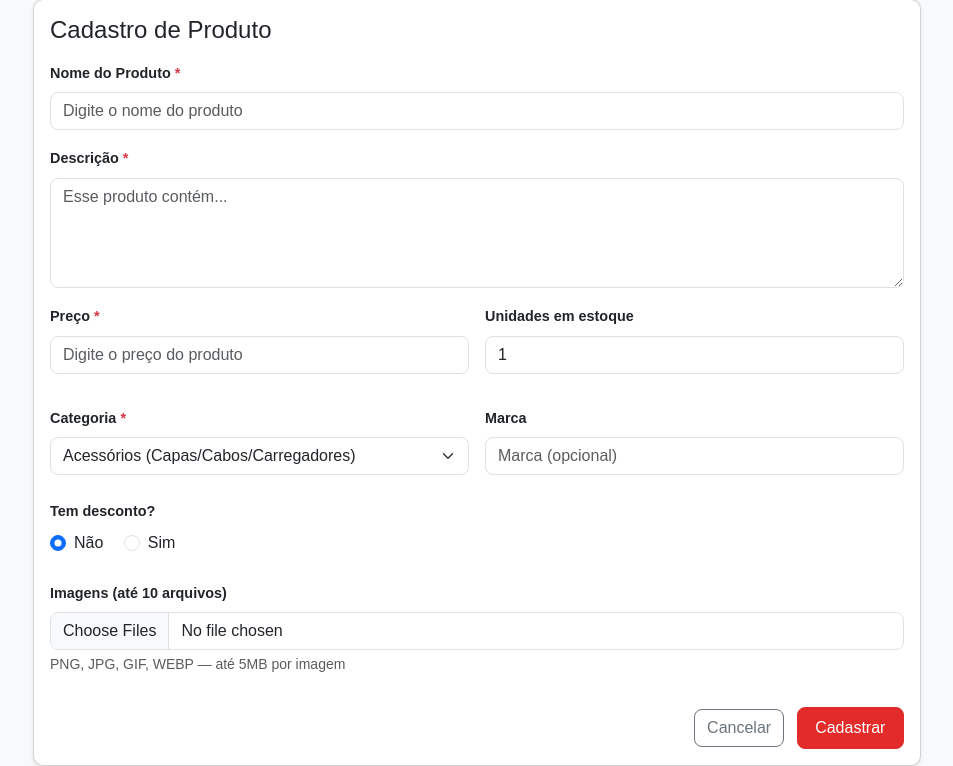
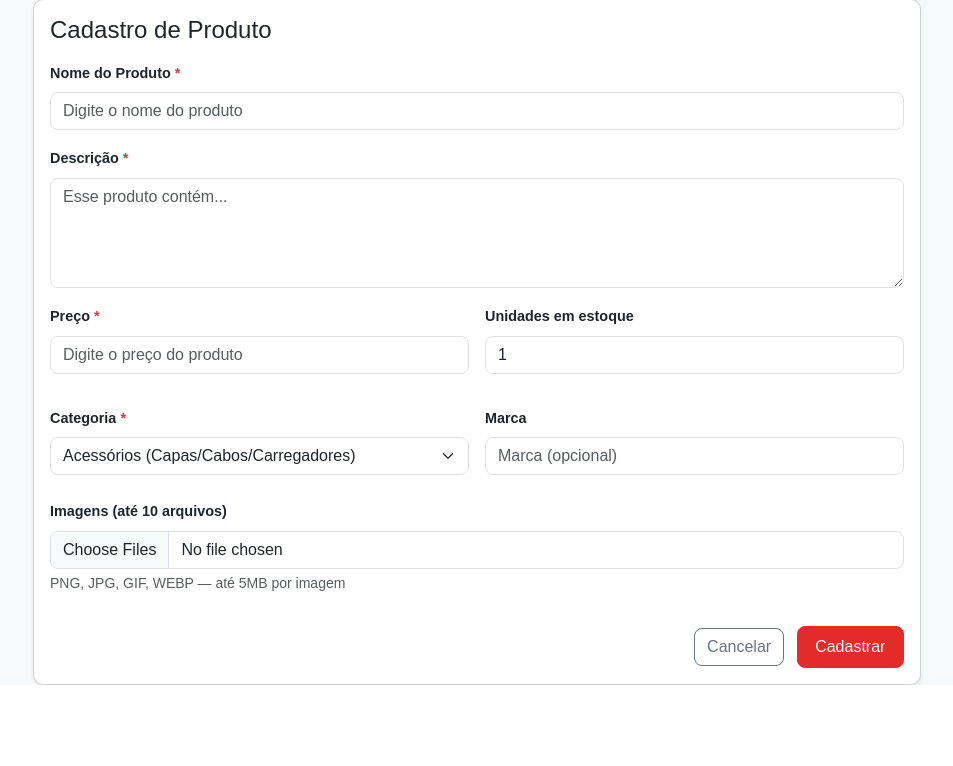
Before and after one commit to lobomaudani/ProjetoPPI_Shoptime, a PHP site: page /cadastroProdutos.php in a window 1280 px wide. Shown: the part 148-914 px from the top of the page, without its empty margins (163-1116 px from the left). After the commit the page ends 833 px from the top, so only its background shows below. Run offline with PHP 8.4, Linux system fonts and the light colour scheme; data comes from the database, SQL or seed files in the repository.

Commit message:
Revert "Ajustes"

```diff
--- a/cadastroProdutos.php
+++ b/cadastroProdutos.php
@@ -1,5 +1,8 @@
 <?php
 session_start();
+
+// Avoid printing deprecation/notice messages into the HTML (they were showing up inside form fields)
+// You can remove or adjust this in development if you want to see notices again.
 error_reporting(E_ALL & ~E_DEPRECATED & ~E_NOTICE);
 
 include_once "connections/conectarBD.php";
@@ -7,10 +10,6 @@ include_once __DIR__ . '/includes/user_helpers.php';
 $mensagem_status = '';
 $tipo_mensagem = '';
 $imagensSalvas = [];
-
-// novo: estado do campo desconto (mantém valores entre requisições)
-$tem_desconto = '0'; // '1' = sim, '0' = não
-$desconto = '';
 
 // Edit mode: if id provided, load product and images for editing
 $editId = isset($_GET['id']) ? (int) $_GET['id'] : 0;
@@ -31,20 +30,6 @@ if ($editId > 0) {
             header('Location: meusProdutos.php');
             exit;
         }
-
-        // preencher estado do desconto se tabela tiver coluna relevante
-        if (is_array($editingProduct)) {
-            if (array_key_exists('TemDesconto', $editingProduct)) {
-                $tem_desconto = ($editingProduct['TemDesconto'] ? '1' : '0');
-            } elseif (array_key_exists('Desconto', $editingProduct) && $editingProduct['Desconto'] !== null && $editingProduct['Desconto'] !== '') {
-                // se existe apenas o valor do desconto, marcamos como sim
-                $tem_desconto = '1';
-            }
-            if (array_key_exists('Desconto', $editingProduct)) {
-                $desconto = $editingProduct['Desconto'];
-            }
-        }
-
         $imgq = $conexao->prepare('SELECT idEnderecoImagem, ImagemUrl FROM enderecoimagem WHERE Produtos_idProdutos = :pid');
         $imgq->execute([':pid' => $editId]);
         $existingImages = $imgq->fetchAll(PDO::FETCH_ASSOC);
@@ -79,30 +64,6 @@ if ($_SERVER['REQUEST_METHOD'] === 'POST') {
     $unidades = htmlspecialchars(trim($_POST['unidades'] ?? ''));
     $categoria = htmlspecialchars(trim($_POST['categoria'] ?? ''));
     $marca = htmlspecialchars(trim($_POST['marca'] ?? ''));
-
-    // novo: ler seleção de desconto e validar (mantém estado do formulário)
-    $tem_desconto = (isset($_POST['tem_desconto']) && ($_POST['tem_desconto'] === '1')) ? '1' : '0';
-    $desconto = trim($_POST['desconto'] ?? '');
-    if ($tem_desconto === '1') {
-        // aceitar vírgula e ponto como separador decimal
-        $desconto_raw = str_replace(',', '.', $desconto);
-        if ($desconto_raw === '' || !is_numeric($desconto_raw)) {
-            $mensagem_status = 'Informe um valor de desconto válido (0-60).';
-            $tipo_mensagem = 'danger';
-        } else {
-            $dval = (float) $desconto_raw;
-            if ($dval < 0 || $dval > 60) {
-                $mensagem_status = 'O desconto deve estar entre 0 e 60%.';
-                $tipo_mensagem = 'danger';
-            } else {
-                // normalizar formato para exibição/validação adicional
-                $desconto = number_format($dval, 2, '.', '');
-            }
-        }
-    } else {
-        // garantir vazio quando não houver desconto
-        $desconto = '';
-    }
 
     if (!$nome || !$descricao || $preco === '' || $unidades === '') {
         $mensagem_status = 'Por favor, preencha os campos obrigatórios corretamente.';
@@ -167,35 +128,14 @@ if ($_SERVER['REQUEST_METHOD'] === 'POST') {
                     $userId = (int) $_SESSION['id'];
                     if ($editId > 0) {
                         // update existing product (only owner allowed; already checked when loading)
-                        $upd = $conexao->prepare('UPDATE produtos
-                            SET Nome = :nome, Descricao = :desc, Preco = :preco, Quantidade = :quant, Categorias_idCategorias = :cat, Marca = :marca
-                            WHERE idProdutos = :id AND Usuarios_idUsuarios = :uid');
-                        $upd->execute([
-                            ':nome' => $nome,
-                            ':desc' => $descricao,
-                            ':preco' => ($preco === '' ? null : $preco),
-                            ':quant' => ($unidades === '' ? null : (int) $unidades),
-                            ':cat' => (int) $categoria,
-                            ':marca' => ($marca === '' ? null : $marca),
-                            ':id' => $editId,
-                            ':uid' => $userId
-                        ]);
+                        $upd = $conexao->prepare('UPDATE produtos SET Nome = :nome, Descricao = :desc, Preco = :preco, Quantidade = :quant, Categorias_idCategorias = :cat, Marca = :marca WHERE idProdutos = :id AND Usuarios_idUsuarios = :uid');
+                        $upd->execute([':nome' => $nome, ':desc' => $descricao, ':preco' => ($preco === '' ? null : $preco), ':quant' => ($unidades === '' ? null : (int) $unidades), ':cat' => (int) $categoria, ':marca' => ($marca === '' ? null : $marca), ':id' => $editId, ':uid' => $userId]);
 
                         $prodId = $editId;
                     } else {
-                        $sql = "INSERT INTO produtos (Usuarios_idUsuarios, Nome, Descricao, Preco, Quantidade, Avaliacao, Categorias_idCategorias, Marca)
-                                VALUES (:uid, :nome, :desc, :preco, :quantidade, :avaliacao, :categoria, :marca)";
+                        $sql = "INSERT INTO produtos (Usuarios_idUsuarios, Nome, Descricao, Preco, Quantidade, Avaliacao, Categorias_idCategorias, Marca) VALUES (:uid, :nome, :desc,:preco, :quantidade, :avaliacao, :categoria, :marca)";
                         $ins = $conexao->prepare($sql);
-                        $ins->execute([
-                            ':uid' => $userId,
-                            ':nome' => $nome,
-                            ':desc' => $descricao,
-                            ':preco' => ($preco === '' ? null : $preco),
-                            ':quantidade' => ($unidades === '' ? null : (int) $unidades),
-                            ':avaliacao' => null,
-                            ':categoria' => (int) $categoria,
-                            ':marca' => ($marca === '' ? null : $marca)
-                        ]);
+                        $ins->execute([':uid' => $userId, ':nome' => $nome, ':desc' => $descricao, ':preco' => ($preco === '' ? null : $preco), ':quantidade' => ($unidades === '' ? null : (int) $unidades), ':avaliacao' => null, ':categoria' => (int) $categoria, ':marca' => ($marca === '' ? null : $marca)]);
                         $prodId = $conexao->lastInsertId();
                     }
 
@@ -225,9 +165,6 @@ if ($_SERVER['REQUEST_METHOD'] === 'POST') {
                     $mensagem_status = 'Produto cadastrado com sucesso!';
                     $tipo_mensagem = 'success';
                     $nome = $descricao = $preco = $unidades = $categoria = $marca = '';
-                    // limpar estado do desconto após sucesso
-                    $tem_desconto = '0';
-                    $desconto = '';
                     $imagensSalvas = [];
                 } catch (Exception $e) {
                     if ($conexao->inTransaction())
@@ -239,6 +176,7 @@ if ($_SERVER['REQUEST_METHOD'] === 'POST') {
         }
     }
 }
+
 ?>
 
 <!DOCTYPE html>
@@ -366,29 +304,6 @@ if ($_SERVER['REQUEST_METHOD'] === 'POST') {
                                         value="<?php echo $isEdit ? htmlspecialchars($editingProduct['Marca'] ?? '') : ''; ?>">
                                 </div>
                             </div>
-
-                            <!-- novo bloco: campo de desconto (não altera outros campos existentes) -->
-                            <div class="row g-3 mt-2">
-                                <div class="col-12 mt-3">
-                                    <label class="form-label">Tem desconto?</label>
-                                    <div>
-                                        <div class="form-check form-check-inline">
-                                            <input class="form-check-input" type="radio" name="tem_desconto" id="descontoNao" value="0" <?php echo ($tem_desconto === '1') ? '' : 'checked'; ?>>
-                                            <label class="form-check-label" for="descontoNao">Não</label>
-                                        </div>
-                                        <div class="form-check form-check-inline">
-                                            <input class="form-check-input" type="radio" name="tem_desconto" id="descontoSim" value="1" <?php echo ($tem_desconto === '1') ? 'checked' : ''; ?>>
-                                            <label class="form-check-label" for="descontoSim">Sim</label>
-                                        </div>
-                                    </div>
-
-                                    <div class="mt-2" id="descontoBox" style="display: <?php echo ($tem_desconto === '1' ? 'block' : 'none'); ?>;">
-                                        <label class="form-label">Valor do desconto (%)</label>
-                                        <input class="form-control" type="number" name="desconto" id="descontoInput" min="0" max="60" step="0.01" placeholder="0 - 60" value="<?php echo htmlspecialchars($desconto); ?>">
-                                        <div class="form-text">Limite máximo de desconto: 60%</div>
-                                    </div>
-                                </div>
-                            </div>
                             <div class="row g-3 mt-2">
                                 <div class="col-md-12">
                                     <label class="form-label">Imagens (até 10 arquivos)</label>
@@ -510,23 +425,6 @@ if ($_SERVER['REQUEST_METHOD'] === 'POST') {
 
             initExistingRemovalButtons();
 
-            // novo: toggle e validação cliente para desconto
-            const descontoNao = document.getElementById('descontoNao');
-            const descontoSim = document.getElementById('descontoSim');
-            const descontoBox = document.getElementById('descontoBox');
-            const descontoInput = document.getElementById('descontoInput');
-            function toggleDescontoBox() {
-                if (descontoSim && descontoSim.checked) {
-                    descontoBox.style.display = 'block';
-                } else {
-                    descontoBox.style.display = 'none';
-                }
-            }
-            if (descontoNao) descontoNao.addEventListener('change', toggleDescontoBox);
-            if (descontoSim) descontoSim.addEventListener('change', toggleDescontoBox);
-            // inicializa a visibilidade ao carregar
-            toggleDescontoBox();
-
             if (form) {
                 form.addEventListener('submit', function (e) {
                     const nome = form.nome.value.trim(); const descricao = form.descricao.value.trim(); const preco = form.preco.value; const unidades = form.unidades.value; const categoria = (form.categoria ? form.categoria.value : '');
@@ -534,15 +432,7 @@ if ($_SERVER['REQUEST_METHOD'] === 'POST') {
                     if (!categoria) { e.preventDefault(); alert('Por favor selecione uma categoria para o produto.'); return; }
                     const existingCount = document.querySelectorAll('.existing-item').length;
                     if (existingCount + dt.files.length === 0) { e.preventDefault(); alert('Envie ao menos uma imagem para o produto.'); return; }
-
-                    // validação do desconto no cliente
-                    if (descontoSim && descontoSim.checked) {
-                        const dvalRaw = descontoInput ? descontoInput.value.trim() : '';
-                        if (dvalRaw === '' || isNaN(dvalRaw)) { e.preventDefault(); alert('Informe um valor de desconto válido (0-60).'); return; }
-                        const dv = Number(dvalRaw);
-                        if (dv < 0 || dv > 60) { e.preventDefault(); alert('O desconto deve estar entre 0 e 60%.'); return; }
-                    }
-                    // attach dt.files to input já é feito em renderPreviews
+                    // attach dt.files to input already performed in renderPreviews
                 });
             }
         })();
--- a/sql/schema_v02.sql
+++ b/sql/schema_v02.sql
@@ -43,15 +43,12 @@ CREATE TABLE IF NOT EXISTS `produtos` (
   `idProdutos` int NOT NULL AUTO_INCREMENT,
   `Usuarios_idUsuarios` int NOT NULL,
   `Nome` varchar(255) NOT NULL,
-  `Descricao` varchar(1000) DEFAULT '' COMMENT 'Descrição do produto',
   `Preco` decimal(10,2) NOT NULL,
   `Quantidade` int DEFAULT NULL,
   `Avaliacao` decimal(3,2) DEFAULT NULL,
   `Categorias_idCategorias` int NOT NULL,
   `Marca` varchar(100) DEFAULT NULL,
   `FavoritosCount` int NOT NULL DEFAULT 0,
-  `tem_desconto` boolean default false,
-  `quantidade_desc` int,
   PRIMARY KEY (`idProdutos`),
   KEY `fk_Produtos_Usuarios1_idx` (`Usuarios_idUsuarios`),
   KEY `fk_Produtos_Categorias1_idx` (`Categorias_idCategorias`),
```
